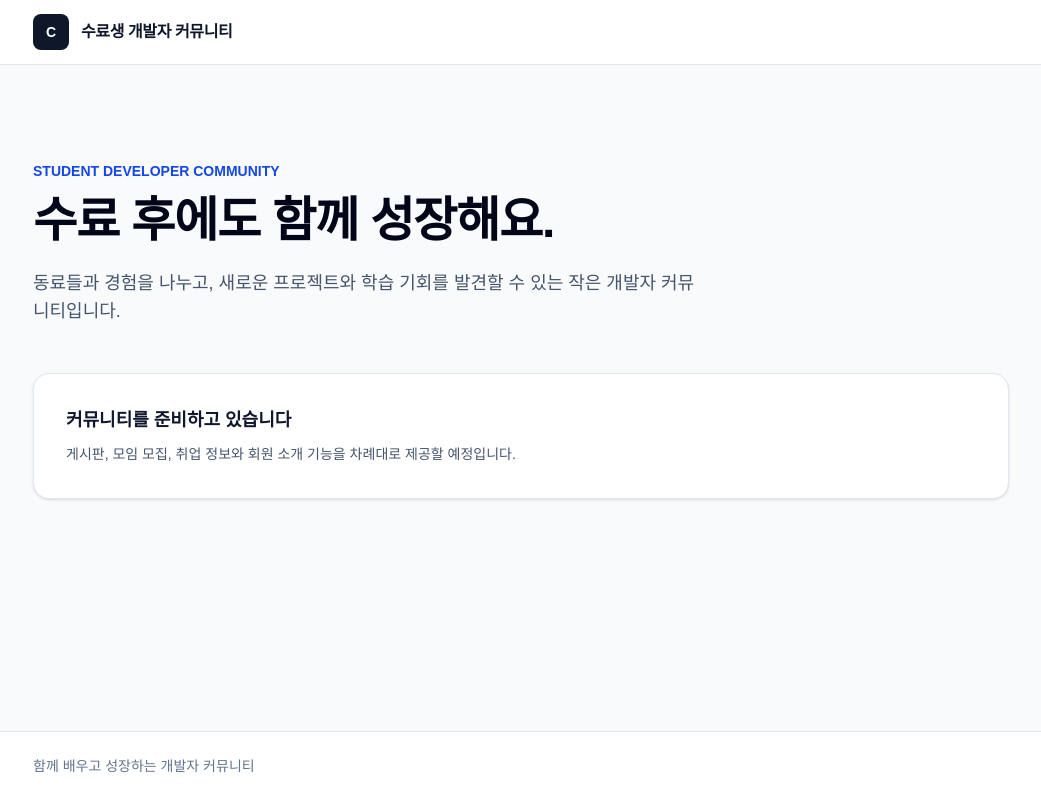
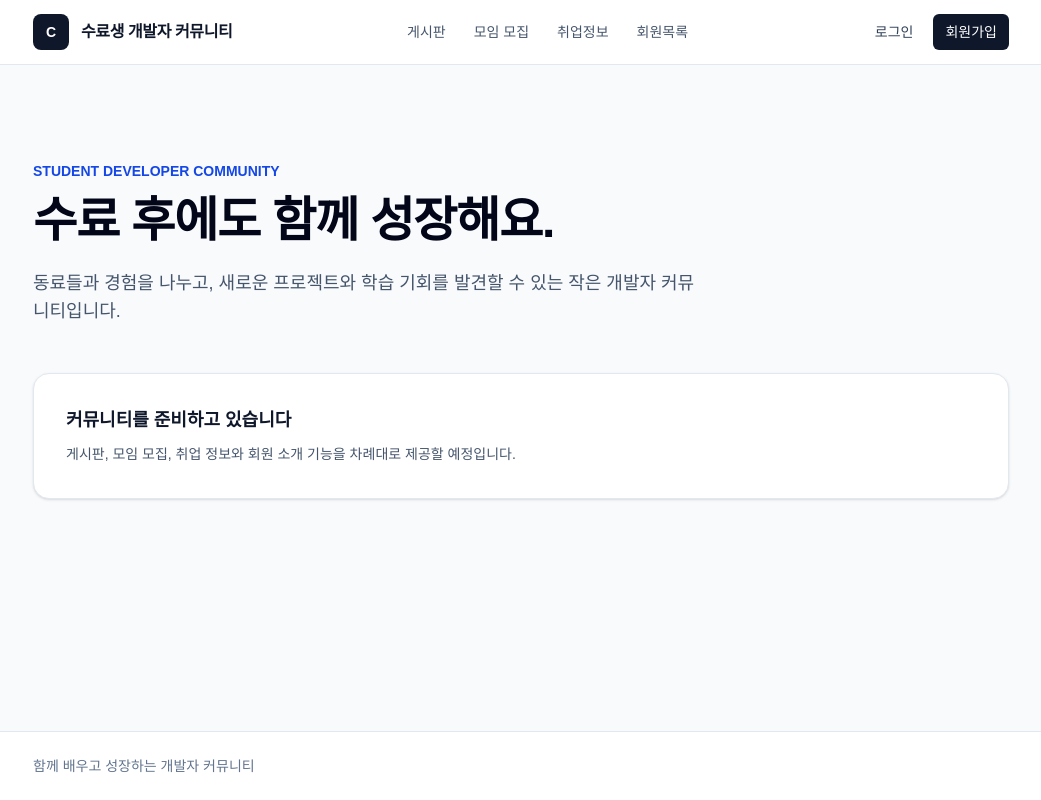
Before and after one commit to jbkim08/Community, a Next.js app: page / in a window 1280 px wide. Shown: the whole page, without its empty margins (119-1160 px from the left). Built offline with nearby package versions, Linux system fonts and the light colour scheme.

Commit message:
04 공통 Layout / Navigation

```diff
--- a/src/app/layout.tsx
+++ b/src/app/layout.tsx
@@ -1,4 +1,5 @@
 import type { Metadata } from "next";
+import Header from "@/components/layout/header";
 import "./globals.css";
 
 export const metadata: Metadata = {
@@ -14,19 +15,7 @@ export default function RootLayout({ children }: LayoutProps<"/">) {
     <html lang="ko">
       <body>
         <div className="flex min-h-screen flex-col">
-          <header className="border-b border-slate-200 bg-white">
-            <div className="mx-auto flex h-16 w-full max-w-5xl items-center px-4 sm:px-6">
-              <span
-                aria-hidden="true"
-                className="mr-3 flex size-9 items-center justify-center rounded-lg bg-slate-900 text-sm font-bold text-white"
-              >
-                C
-              </span>
-              <p className="font-semibold tracking-tight text-slate-900">
-                수료생 개발자 커뮤니티
-              </p>
-            </div>
-          </header>
+          <Header />
 
           <main className="flex-1">{children}</main>
 
--- /dev/null
+++ b/src/components/layout/header.tsx
@@ -0,0 +1,130 @@
+"use client";
+
+import Link from "next/link";
+import { usePathname } from "next/navigation";
+import { useState } from "react";
+
+const navigationItems = [
+  { href: "/posts", label: "게시판" },
+  { href: "/recruitments", label: "모임 모집" },
+  { href: "/jobs", label: "취업정보" },
+  { href: "/members", label: "회원목록" },
+];
+
+export default function Header() {
+  const pathname = usePathname();
+  const [isMenuOpen, setIsMenuOpen] = useState(false);
+
+  const isCurrentPath = (href: string) =>
+    pathname === href || pathname.startsWith(`${href}/`);
+
+  return (
+    <header className="border-b border-slate-200 bg-white">
+      <div className="mx-auto flex min-h-16 w-full max-w-5xl items-center justify-between px-4 sm:px-6">
+        <Link
+          href="/"
+          className="flex items-center gap-3 rounded-md focus-visible:outline-2 focus-visible:outline-offset-4 focus-visible:outline-blue-600"
+          onClick={() => setIsMenuOpen(false)}
+        >
+          <span
+            aria-hidden="true"
+            className="flex size-9 items-center justify-center rounded-lg bg-slate-900 text-sm font-bold text-white"
+          >
+            C
+          </span>
+          <span className="font-semibold tracking-tight text-slate-900">
+            수료생 개발자 커뮤니티
+          </span>
+        </Link>
+
+        <nav aria-label="주요 메뉴" className="hidden items-center gap-1 md:flex">
+          {navigationItems.map((item) => (
+            <Link
+              key={item.href}
+              href={item.href}
+              aria-current={isCurrentPath(item.href) ? "page" : undefined}
+              className={`rounded-md px-3 py-2 text-sm font-medium transition-colors focus-visible:outline-2 focus-visible:outline-offset-2 focus-visible:outline-blue-600 ${
+                isCurrentPath(item.href)
+                  ? "bg-slate-100 text-slate-950"
+                  : "text-slate-600 hover:bg-slate-100 hover:text-slate-950"
+              }`}
+            >
+              {item.label}
+            </Link>
+          ))}
+        </nav>
+
+        <div className="hidden items-center gap-2 md:flex">
+          <Link
+            href="/login"
+            className="rounded-md px-3 py-2 text-sm font-medium text-slate-700 hover:bg-slate-100 focus-visible:outline-2 focus-visible:outline-offset-2 focus-visible:outline-blue-600"
+          >
+            로그인
+          </Link>
+          <Link
+            href="/signup"
+            className="rounded-md bg-slate-900 px-3 py-2 text-sm font-medium text-white hover:bg-slate-700 focus-visible:outline-2 focus-visible:outline-offset-2 focus-visible:outline-blue-600"
+          >
+            회원가입
+          </Link>
+        </div>
+
+        <button
+          type="button"
+          aria-label="메뉴 열기"
+          aria-controls="mobile-navigation"
+          aria-expanded={isMenuOpen}
+          className="rounded-md p-2 text-slate-700 hover:bg-slate-100 focus-visible:outline-2 focus-visible:outline-offset-2 focus-visible:outline-blue-600 md:hidden"
+          onClick={() => setIsMenuOpen((isOpen) => !isOpen)}
+        >
+          <span aria-hidden="true" className="flex w-5 flex-col gap-1">
+            <span className="h-0.5 w-full rounded bg-current" />
+            <span className="h-0.5 w-full rounded bg-current" />
+            <span className="h-0.5 w-full rounded bg-current" />
+          </span>
+        </button>
+      </div>
+
+      {isMenuOpen && (
+        <nav
+          id="mobile-navigation"
+          aria-label="모바일 주요 메뉴"
+          className="border-t border-slate-200 px-4 py-3 md:hidden"
+        >
+          <div className="mx-auto flex w-full max-w-5xl flex-col gap-1 sm:px-2">
+            {navigationItems.map((item) => (
+              <Link
+                key={item.href}
+                href={item.href}
+                aria-current={isCurrentPath(item.href) ? "page" : undefined}
+                className={`rounded-md px-3 py-2.5 text-sm font-medium ${
+                  isCurrentPath(item.href)
+                    ? "bg-slate-100 text-slate-950"
+                    : "text-slate-700 hover:bg-slate-100"
+                }`}
+                onClick={() => setIsMenuOpen(false)}
+              >
+                {item.label}
+              </Link>
+            ))}
+            <div className="my-2 border-t border-slate-200" />
+            <Link
+              href="/login"
+              className="rounded-md px-3 py-2.5 text-sm font-medium text-slate-700 hover:bg-slate-100"
+              onClick={() => setIsMenuOpen(false)}
+            >
+              로그인
+            </Link>
+            <Link
+              href="/signup"
+              className="rounded-md bg-slate-900 px-3 py-2.5 text-center text-sm font-medium text-white hover:bg-slate-700"
+              onClick={() => setIsMenuOpen(false)}
+            >
+              회원가입
+            </Link>
+          </div>
+        </nav>
+      )}
+    </header>
+  );
+}
```
